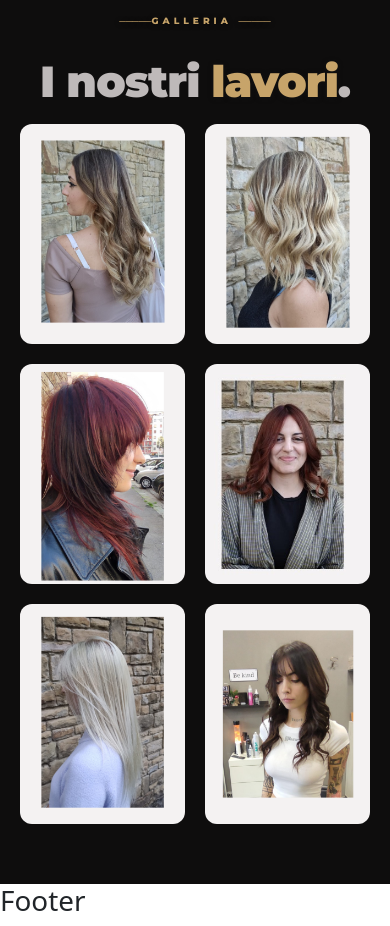
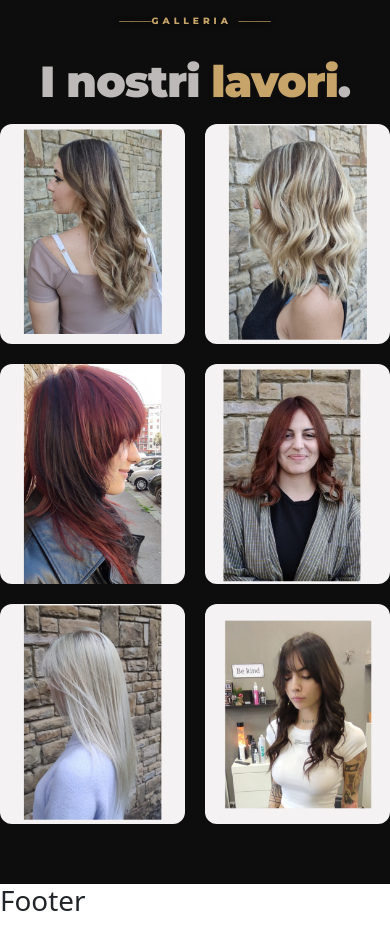
Before and after one commit to Nicolebalzano/Hairtistweb, a React (Vite) app: page / in a window 390 px wide. Shown: the part 5800-6726 px from the top of the page. Built offline with nearby package versions, Linux system fonts and the light colour scheme.

Commit message:
foto modificate

```diff
--- a/src/App.css
+++ b/src/App.css
@@ -472,7 +472,7 @@ ul span {
   display: grid;
   grid-template-columns: repeat(3, 1fr);
   gap: 20px;
-  min-width: 80%;
+  min-width: 50%;
 }
 .item {
   width: 100%;
@@ -672,6 +672,7 @@ ul span {
   .gallery {
     display: grid;
     grid-template-columns: repeat(2, 1fr);
+    min-width: 100%;
   }
   .nostri-lavori {
     padding: 60px 0px;
```
